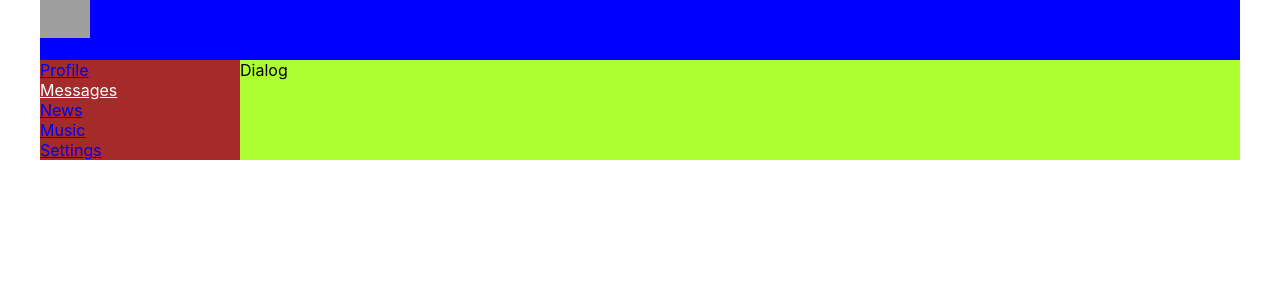
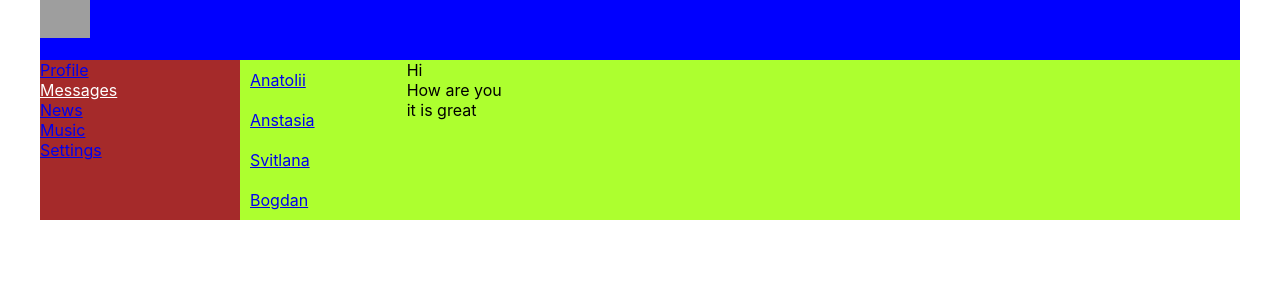
Before and after one commit to AnatoliiOcheretnyi/My-React-Projects, a React (Create React App) app in the folder social-network/: page /dialogs in a window 1280 px wide. Shown: the top 300 px of the page. Built offline with nearby package versions, Linux system fonts and the light colour scheme; grey boxes are pictures that could not be loaded.

Commit message:
create new component - dialog

```diff
--- a/social-network/src/components/Dialogs/Dialogs.jsx
+++ b/social-network/src/components/Dialogs/Dialogs.jsx
@@ -1,10 +1,38 @@
 import React from 'react';
 import classes from './Dialogs.module.css'
+import {NavLink} from "react-router-dom";
 
-const Dialogs = (props) =>{
+const Dialogs = (props) => {
     return (
-        <div>
-            Dialog
+        <div className={classes.dialogs}>
+            <div className={classes.dialogsItem}>
+                <div className={classes.dialog}>
+                    <NavLink to='/dialogs/1'>
+                        Anatolii
+                    </NavLink>
+                </div>
+                <div className={`${classes.dialog} + ${classes.activeDialog}`}>
+                    <NavLink to='/dialogs/2'>
+                        Anstasia
+                    </NavLink>
+
+                </div>
+                <div className={classes.dialog}>
+                    <NavLink to='/dialogs/3'>
+                        Svitlana
+                    </NavLink>
+                </div>
+                <div className={classes.dialog}>
+                    <NavLink to='/dialogs/4'>
+                        Bogdan
+                    </NavLink>
+                </div>
+            </div>
+            <div className={classes.messages}>
+                <div className={classes.message}>Hi</div>
+                <div className={classes.message}>How are you</div>
+                <div className={classes.message}>it is great</div>
+            </div>
         </div>
     );
 }
--- a/social-network/src/components/Dialogs/Dialogs.module.css
+++ b/social-network/src/components/Dialogs/Dialogs.module.css
@@ -0,0 +1,24 @@
+.dialogs {
+     display: grid;
+     grid-template-columns: 2fr 10fr;
+ }
+
+.dialogsItems {
+    padding: 10px;
+}
+
+.dialog {
+    padding: 10px;
+}
+
+.activeDialog{
+    color: white;
+}
+
+.messages {
+
+}
+
+.message {
+
+}
```
